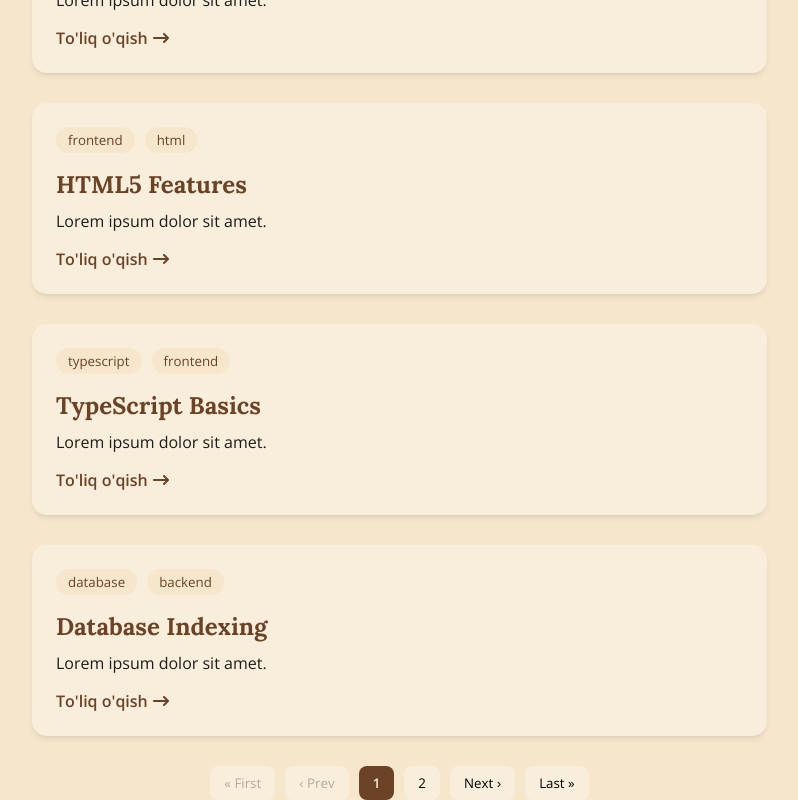
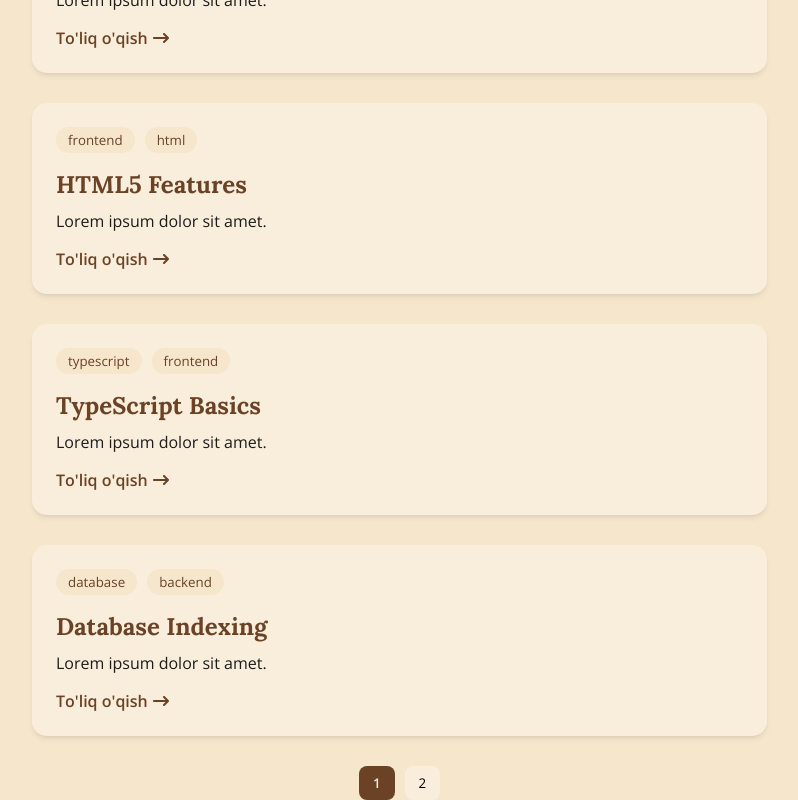
Before and after one commit to newNASA/ilmalogiya, a React (Create React App) app: page / in a window 1280 px wide. Shown: the part 1651-2451 px from the top of the page, without its empty margins (68-866 px from the left). Built offline with nearby package versions, Linux system fonts and the light colour scheme.

Commit message:
refactor: simplify pagination component by removing unnecessary buttons and enhancing page number display

```diff
--- a/src/components/pagination/pagination.jsx
+++ b/src/components/pagination/pagination.jsx
@@ -6,52 +6,51 @@ const Pagination = ({ totalPages, currentPage, onPageChange }) => {
     window.scrollTo({ top: 0, behavior: "smooth" });
   };
 
+  const getPageNumbers = () => {
+    const pages = [];
+
+    if (totalPages <= 5) {
+      // Agar 5 tadan kam bo‘lsa, hammasini ko‘rsatamiz
+      for (let i = 1; i <= totalPages; i++) pages.push(i);
+    } else {
+      // Har doim 1 va oxirgi sahifa bo‘ladi
+      pages.push(1);
+
+      if (currentPage > 3) pages.push("...");
+
+      // Hozirgi sahifani atrofidagi raqamlar
+      const start = Math.max(2, currentPage - 1);
+      const end = Math.min(totalPages - 1, currentPage + 1);
+
+      for (let i = start; i <= end; i++) {
+        pages.push(i);
+      }
+
+      if (currentPage < totalPages - 2) pages.push("...");
+
+      pages.push(totalPages);
+    }
+
+    return pages;
+  };
+
   return (
     <div className="pagination">
-      {/* Boshiga o'tish */}
-      <button
-        onClick={() => handlePageChange(1)}
-        disabled={currentPage === 1}
-        className="first-last-btn"
-      >
-        « First
-      </button>
-
-      {/* Oldingi sahifa */}
-      <button
-        onClick={() => handlePageChange(currentPage - 1)}
-        disabled={currentPage === 1}
-      >
-        ‹ Prev
-      </button>
-
-      {/* Raqamli sahifalar */}
-      {[...Array(totalPages)].map((_, index) => (
-        <button
-          key={index}
-          onClick={() => handlePageChange(index + 1)}
-          className={currentPage === index + 1 ? "active" : ""}
-        >
-          {index + 1}
-        </button>
-      ))}
-
-      {/* Keyingi sahifa */}
-      <button
-        onClick={() => handlePageChange(currentPage + 1)}
-        disabled={currentPage === totalPages}
-      >
-        Next ›
-      </button>
-
-      {/* Oxiriga o'tish */}
-      <button
-        onClick={() => handlePageChange(totalPages)}
-        disabled={currentPage === totalPages}
-        className="first-last-btn"
-      >
-        Last »
-      </button>
+      {getPageNumbers().map((page, index) =>
+        page === "..." ? (
+          <span key={index} className="dots">
+            ...
+          </span>
+        ) : (
+          <button
+            key={index}
+            onClick={() => handlePageChange(page)}
+            className={currentPage === page ? "active" : ""}
+          >
+            {page}
+          </button>
+        )
+      )}
     </div>
   );
 };
```
